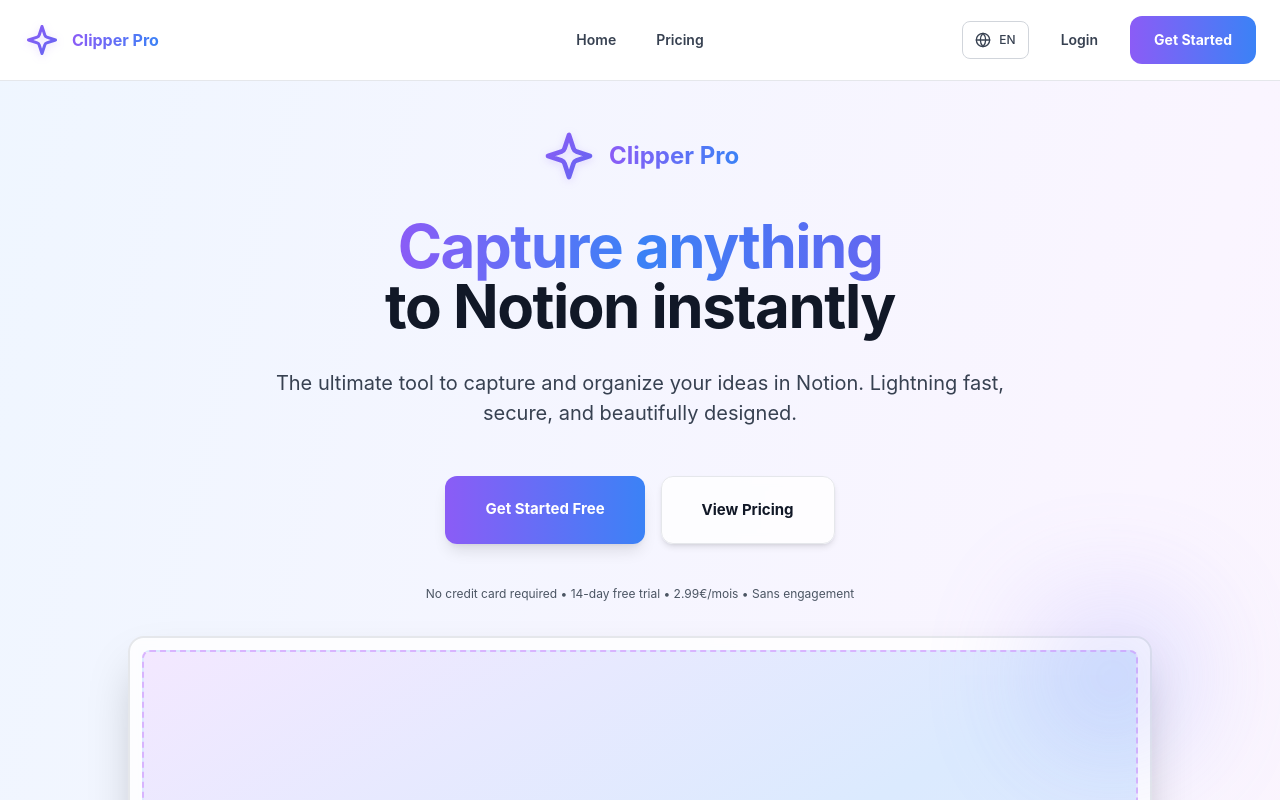
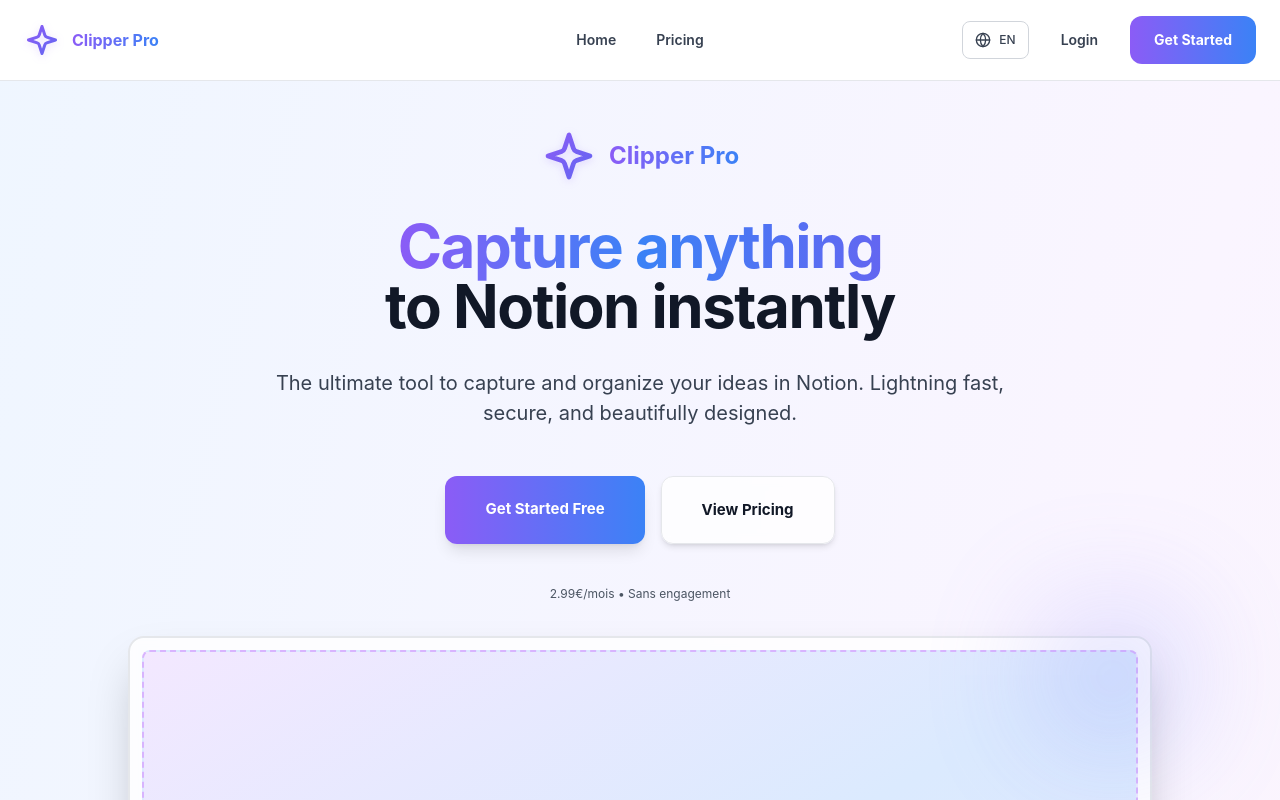
Before and after one commit to rbenhaga/NotionClipperWeb, a React (Vite) app in the folder showcase-site/: page / in a window 1280 px wide. Shown: the top 800 px of the page. Built offline with nearby package versions, Linux system fonts and the light colour scheme.

Commit message:
fix: Remove false trial mention from hero section
Remove the trial text reference as trial requires credit card

```diff
--- a/showcase-site/src/pages/HomePage.tsx
+++ b/showcase-site/src/pages/HomePage.tsx
@@ -66,7 +66,7 @@ export default function HomePage() {
             </div>
 
             <p className="text-sm text-gray-600 pt-2">
-              {t('cta.trial')} • 2.99€/mois • Sans engagement
+              2.99€/mois • Sans engagement
             </p>
 
             {/* Video Demo Placeholder */}
```
